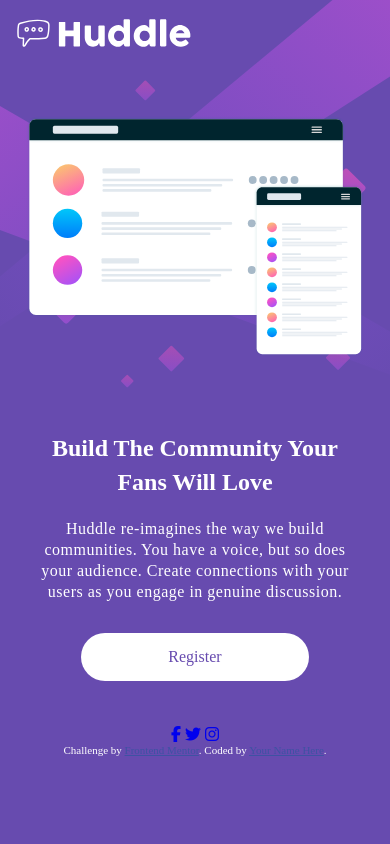
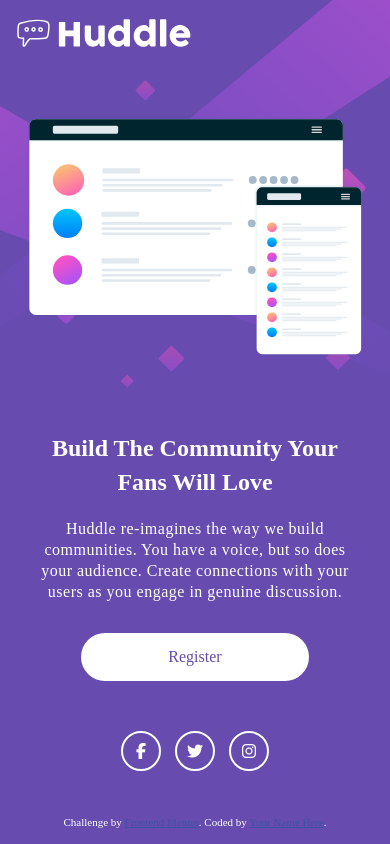
Before and after one commit to EthenPage/Mobile-Responsive-Landing-Page-with-Sass-Scss, a website: page index.html in a window 390 px wide. Drawn offline with Linux system fonts and the light colour scheme.

Commit message:
update mobile

```diff
--- a/scss/main.scss
+++ b/scss/main.scss
@@ -81,3 +81,21 @@
 .btn{
     @include btn(#fff, $Violet);
 }
+
+.hero__social{
+    // outline: 1px solid red;
+    margin-bottom: 40px;
+    i{
+        margin: 5px ;
+        border: 2px solid white;
+        border-radius: 50%;
+        padding: 10px;
+        width: 40px;
+        color: #fff;
+        &:hover{
+            color: $Soft-Magenta;
+            border-color: $Soft-Magenta;
+        }
+    }
+
+}
```
Also changed, not shown: main.css.
